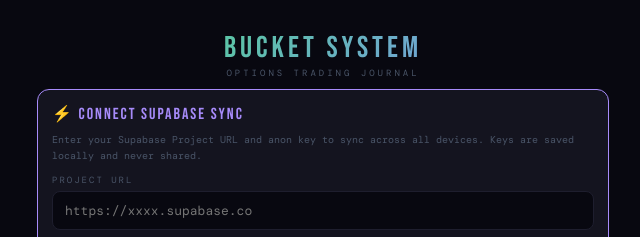
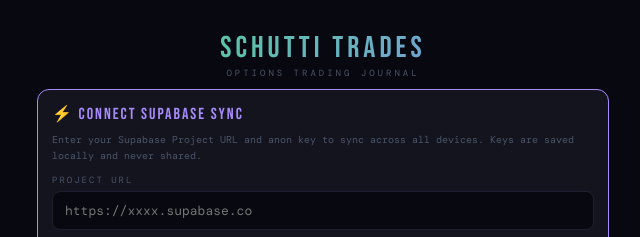
Before and after one commit to Schutti19/Trade-Journal, a plain HTML site: page index.html in a window 1280 px wide. Shown: the top 237 px of the page, 317-957 px from the left. Drawn offline with nearby package versions, Linux system fonts and the light colour scheme; a web font is replaced by a local one.

Commit message:
Add files via upload

```diff
--- a/index.html
+++ b/index.html
@@ -75,7 +75,7 @@ hr{border:none;border-top:1px solid var(--border);margin:12px 0;}
 <!-- PAGE: DASHBOARD -->
 <div class="page active fi" id="page-dash">
   <div class="hdr">
-    <div class="htitle">BUCKET SYSTEM</div>
+    <div class="htitle">SCHUTTI TRADES</div>
     <div class="hsub">Options Trading Journal</div>
   </div>
   <div class="rbanner" id="reset-banner" style="display:none">
```
